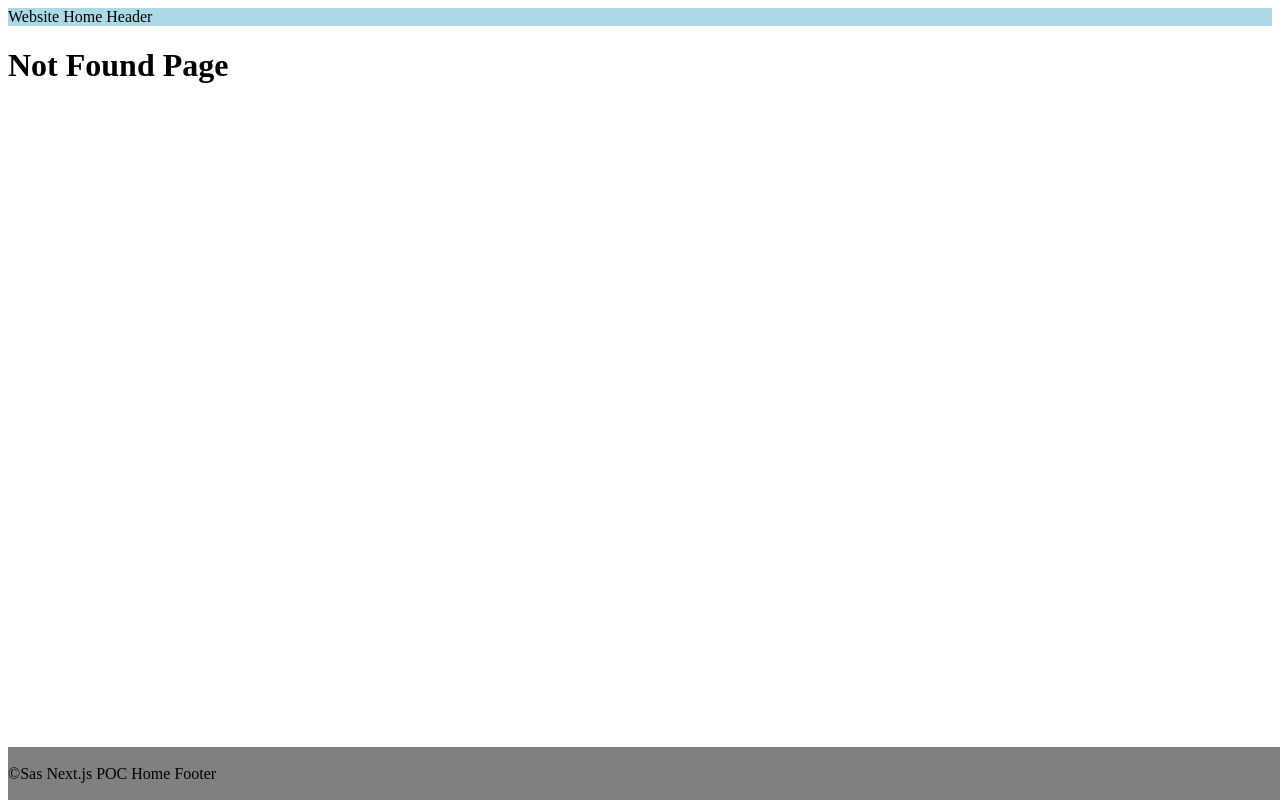
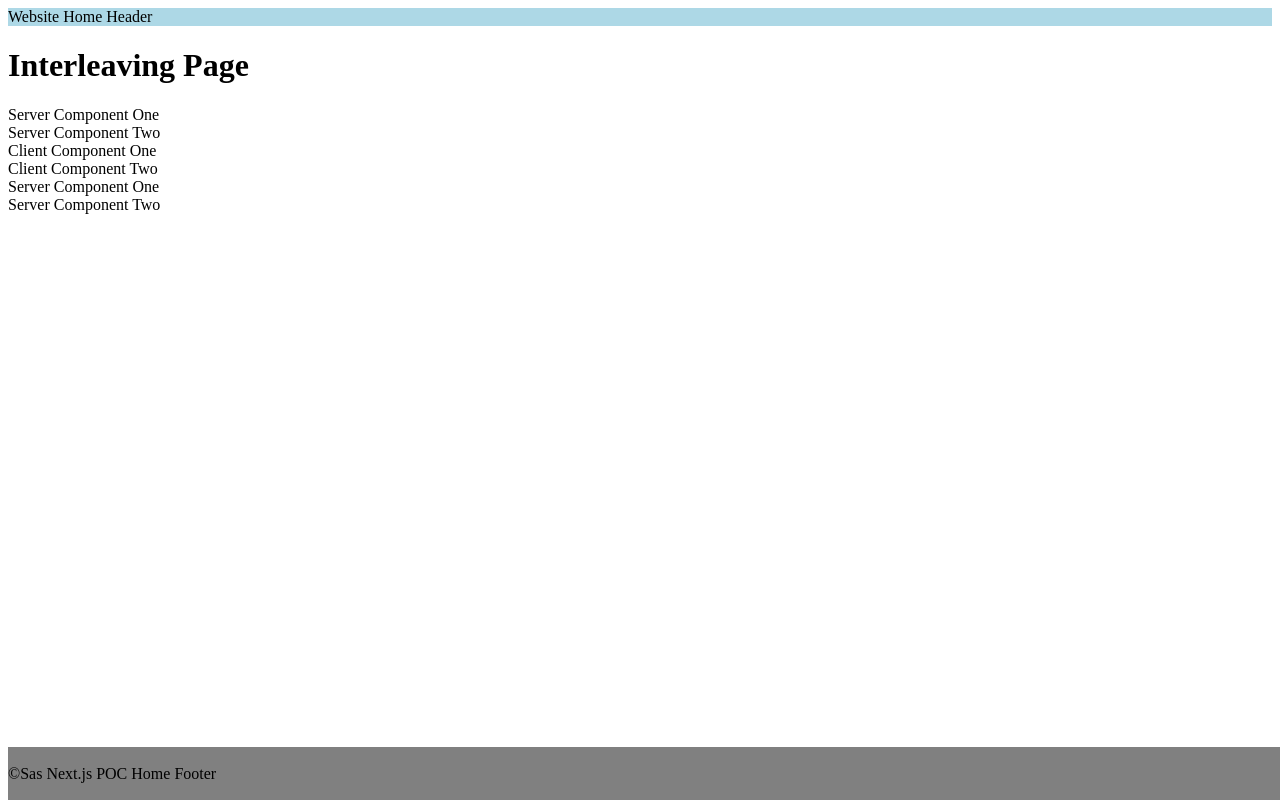
Before and after one commit to Sasmita07/next14-poc, a Next.js app: page /interleaving in a window 1280 px wide. Before the commit this address had no page. Built offline with nearby package versions, Linux system fonts and the light colour scheme.

Commit message:
feat: concept of server anc client component interleaving

```diff
--- /dev/null
+++ b/src/app/interleaving/page.tsx
@@ -0,0 +1,12 @@
+import { ClientComponentOne } from "@/components/client-component-one";
+import { ServerComponentOne } from "@/components/server-component-one";
+
+export default function InterleavingPage() {
+    return (
+      <>
+          <h1>Interleaving Page</h1>
+          <ServerComponentOne/>
+          <ClientComponentOne > <ServerComponentOne/></ClientComponentOne>
+      </>
+    );
+}
--- /dev/null
+++ b/src/components/client-component-one.tsx
@@ -0,0 +1,13 @@
+'use client'
+
+import React, { useState } from "react";
+import { ClientComponentTwo } from "./client-component-two";
+
+export const ClientComponentOne =  ({children}: {children: React.ReactNode}) => {
+    const [name, setName] = useState("Hello");
+    return <>
+    <div>Client Component One</div>
+    <ClientComponentTwo/>
+    {children}
+    </>;
+};
--- /dev/null
+++ b/src/components/client-component-two.tsx
@@ -0,0 +1,8 @@
+'use client'
+
+import { useState } from "react";
+
+export const ClientComponentTwo =  () => {
+    const [name, setName] = useState("World");
+    return <div>Client Component Two</div>;
+};
--- /dev/null
+++ b/src/components/server-component-one.tsx
@@ -0,0 +1,11 @@
+import fs from 'fs';
+import { ClientComponentOne } from './client-component-one';
+import { ServerComponentTwo } from './server-component-two';
+export const ServerComponentOne =  () => {
+    fs.readFileSync('src/components/server-component-one.tsx', 'utf-8')
+    return <>
+    <div>Server Component One</div>
+    <ServerComponentTwo/>
+    {/* <ClientComponentOne/> */}
+    </>
+};
--- /dev/null
+++ b/src/components/server-component-two.tsx
@@ -0,0 +1,5 @@
+import fs from 'fs'
+export const ServerComponentTwo =  () => {
+    fs.readFileSync('src/components/server-component-two.tsx', 'utf-8')
+    return <div>Server Component Two</div>;
+};
```
